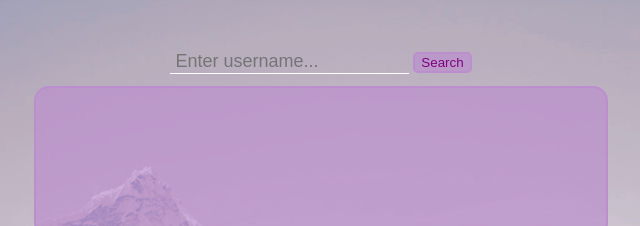
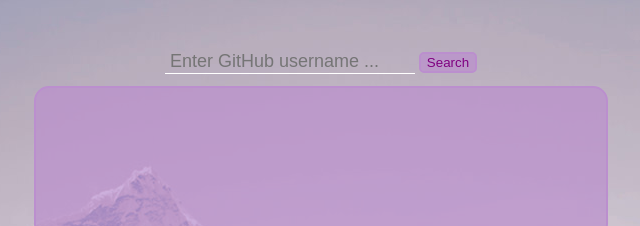
Before and after one commit to daraclare/GitSub, a plain HTML site: page index.html in a window 1280 px wide. Shown: the top 226 px of the page, 319-959 px from the left. Drawn offline with Linux system fonts and the light colour scheme.

Commit message:
change placeholder and search bar width

```diff
--- a/css/styles.css
+++ b/css/styles.css
@@ -47,6 +47,7 @@ input#searchInput {
   border-bottom: 1px solid white;
   font-size: 18px;
   padding-left: 5px;
+  width: 250px;
 }
 
 button.searchButton {
--- a/index.html
+++ b/index.html
@@ -13,7 +13,7 @@
 
     <header>
       <form>
-        <input type="search" id="searchInput" placeholder="Enter username...">
+        <input type="search" id="searchInput" placeholder="Enter GitHub username ...">
         <button type="button" class="searchButton">Search</button>
       </form>
     </header>
```
